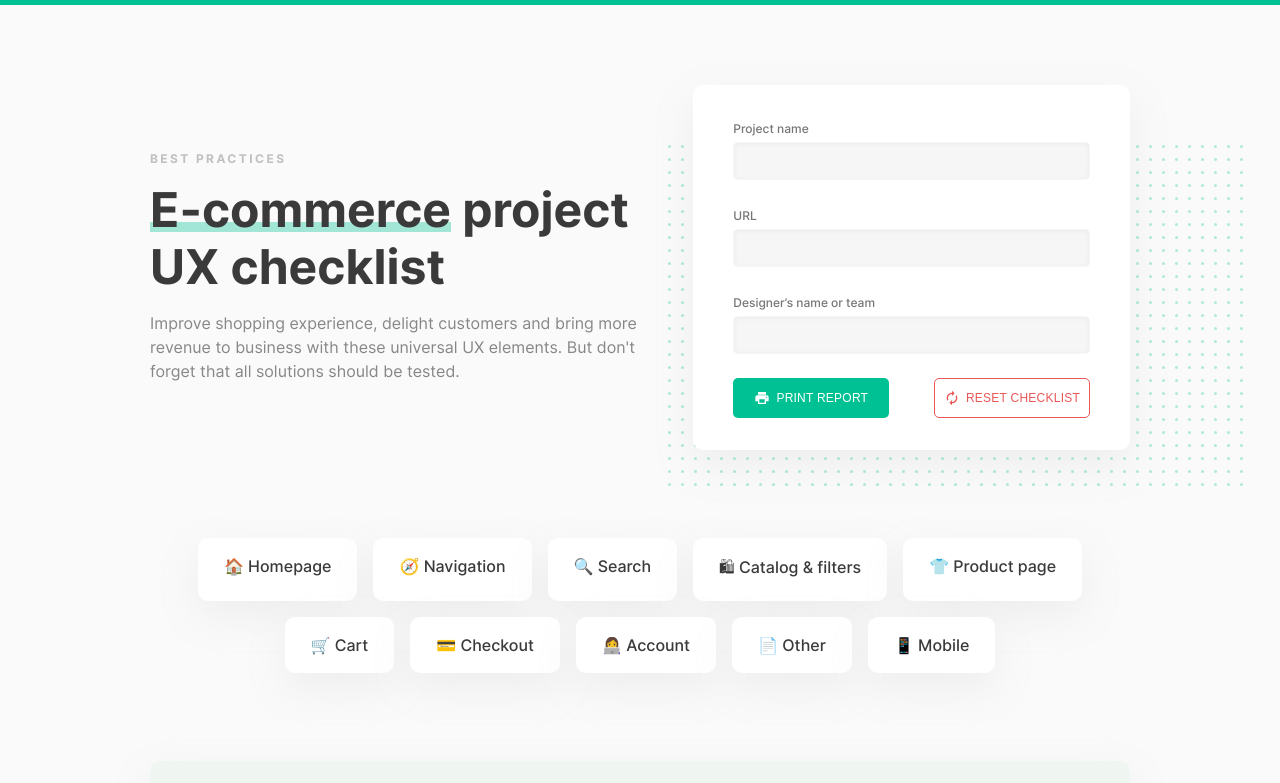
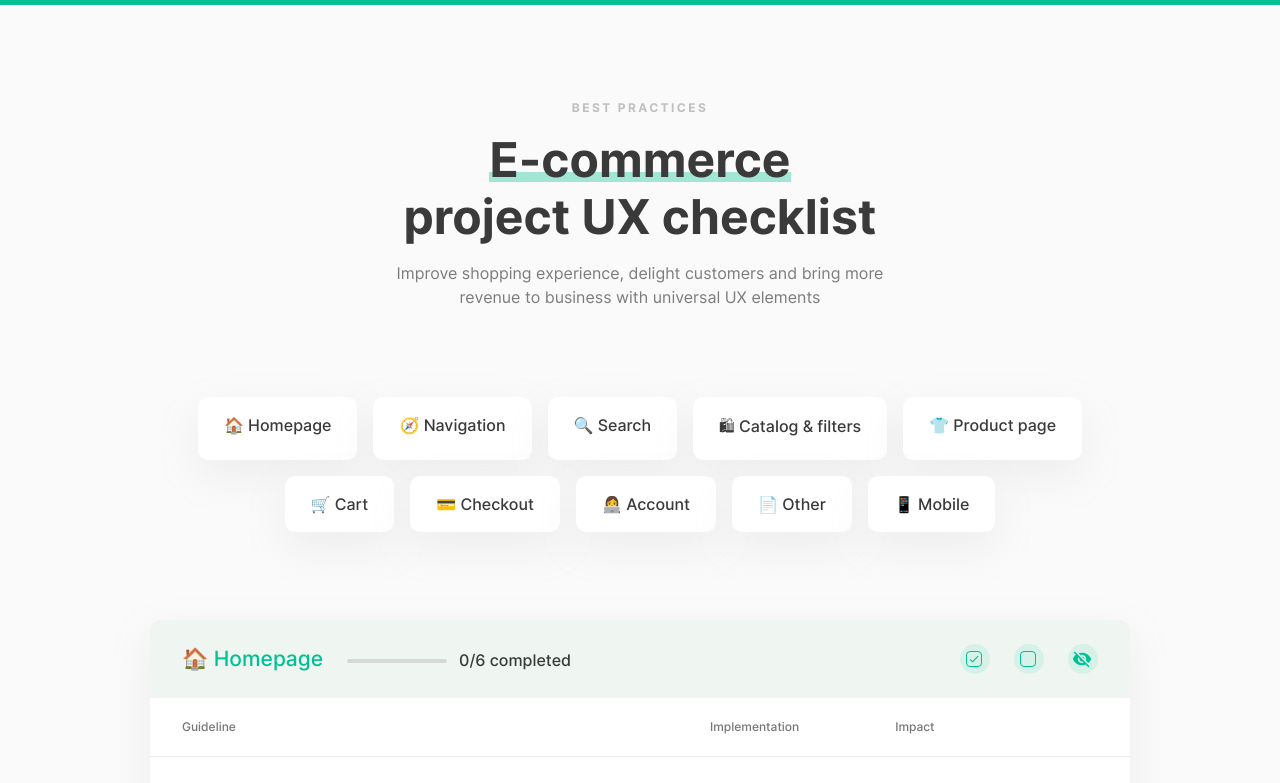
Before and after one commit to vladkyshkan/Ecommerce-UX-Checklist, a React (Create React App) app: page / in a window 1280 px wide. Shown: the top 783 px of the page. Built offline with nearby package versions, Linux system fonts and the light colour scheme.

Commit message:
Removed form section

```diff
--- a/src/components/App.js
+++ b/src/components/App.js
@@ -1,7 +1,6 @@
 import React, { Component } from "react";
 import ButtonNav from "./ButtonNav";
 import Category from "./Category";
-import Form from "./Form";
 import Footer from "./Footer";
 import guidelines from "../guidelines";
 
@@ -18,16 +17,15 @@ class App extends Component {
             <div className="hero-title">
               <h4>Best practices</h4>
               <h1>
-                <span className="highlite">E-commerce</span> project UX
-                checklist
+                <span className="highlite">E-commerce</span>
+                <br />
+                project UX checklist
               </h1>
               <p className="hero-text">
                 Improve shopping experience, delight customers and bring more
-                revenue to business with these universal UX elements. But don't
-                forget that all solutions should be tested.
+                revenue to business with universal UX elements
               </p>
             </div>
-            <Form />
           </div>
           <div className="navigation">
             {Object.keys(this.state.guidelines).map(key => (
--- a/src/components/CategoryHeading.js
+++ b/src/components/CategoryHeading.js
@@ -4,7 +4,11 @@ import CategoryProgress from "./CategoryProgress";
 class CategoryHeading extends Component {
   render() {
     return (
-      <div className="category-heading">
+      <div
+        className={
+          this.props.expanded ? "category-heading" : "category-heading__round"
+        }
+      >
         <div className="category-heading__title">
           <h3>{this.props.name}</h3>
           <CategoryProgress
--- a/src/components/Footer.js
+++ b/src/components/Footer.js
@@ -24,14 +24,6 @@ class Footer extends Component {
           Contact me
         </button>
         <p className="captcha">
-          Icons by Google from <a href="https://material.io">www.material.io</a>{" "}
-          is licensed under{" "}
-          <a href="https://www.apache.org/licenses/LICENSE-2.0">
-            Apache license version 2.0
-          </a>
-          .
-        </p>
-        <p className="captcha">
           Made by <a href="https://vladkyshkan.io">Vlad Kyshkan</a>
         </p>
       </div>
--- a/src/components/Form.js
+++ /dev/null
@@ -1,58 +0,0 @@
-import React, { Component } from "react";
-
-class Form extends Component {
-  render() {
-    return (
-      <div className="hero-form">
-        <form>
-          <label className="label-hero">Project name</label>
-          <input className="input-hero" type="text" id="projectname" />
-        </form>
-        <form>
-          <label className="label-hero">URL</label>
-          <input className="input-hero" type="text" id="url" />
-        </form>
-        <form>
-          <label className="label-hero">Designer’s name or team</label>
-          <input className="input-hero" type="text" id="team" />
-        </form>
-        <div className="buttons">
-          <button className="button-generic button-main button-left">
-            <svg
-              className="button-icon"
-              width="16"
-              height="16"
-              viewBox="0 0 16 16"
-              fill="none"
-              xmlns="http://www.w3.org/2000/svg"
-            >
-              <path
-                d="M12.6666 5.33333H3.33331C2.22665 5.33333 1.33331 6.22667 1.33331 7.33333V11.3333H3.99998V14H12V11.3333H14.6666V7.33333C14.6666 6.22667 13.7733 5.33333 12.6666 5.33333ZM10.6666 12.6667H5.33331V9.33333H10.6666V12.6667ZM12.6666 8C12.3 8 12 7.7 12 7.33333C12 6.96667 12.3 6.66667 12.6666 6.66667C13.0333 6.66667 13.3333 6.96667 13.3333 7.33333C13.3333 7.7 13.0333 8 12.6666 8ZM12 2H3.99998V4.66667H12V2Z"
-                fill="white"
-              />
-            </svg>{" "}
-            Print report
-          </button>
-          <button className="button-generic button-secondary button-right">
-            <svg
-              className="button-icon"
-              width="16"
-              height="16"
-              viewBox="0 0 16 16"
-              fill="none"
-              xmlns="http://www.w3.org/2000/svg"
-            >
-              <path
-                d="M8.00002 3.99999V5.99999L10.6667 3.33332L8.00002 0.666656V2.66666C5.05335 2.66666 2.66669 5.05332 2.66669 7.99999C2.66669 9.04666 2.97335 10.02 3.49335 10.84L4.46669 9.86666C4.16669 9.31332 4.00002 8.67332 4.00002 7.99999C4.00002 5.79332 5.79335 3.99999 8.00002 3.99999ZM12.5067 5.15999L11.5334 6.13332C11.8267 6.69332 12 7.32666 12 7.99999C12 10.2067 10.2067 12 8.00002 12V9.99999L5.33335 12.6667L8.00002 15.3333V13.3333C10.9467 13.3333 13.3334 10.9467 13.3334 7.99999C13.3334 6.95332 13.0267 5.97999 12.5067 5.15999Z"
-                fill="#EB5757"
-              />
-            </svg>
-            Reset checklist
-          </button>
-        </div>
-      </div>
-    );
-  }
-}
-
-export default Form;
--- a/src/css/index.scss
+++ b/src/css/index.scss
@@ -106,12 +106,13 @@ button:focus {
 .hero-screen {
   display: flex;
   align-items: center;
-  justify-content: space-between;
+  justify-content: center;
   margin-top: 80px;
 }
 
 .hero-title {
   width: 50%;
+  text-align: center;
 }
 
 .highlite {
@@ -122,108 +123,8 @@ button:focus {
 }
 
 .hero-text {
-  color: rgba(135, 135, 135, 1);
-}
-
-.hero-form {
-  background-color: white;
-  padding: 32px 40px;
-  box-shadow: 0px 15px 40px rgba(165, 165, 165, 0.15);
-  border-radius: 10px;
-
-  &:after {
-    content: "";
-    position: absolute;
-    margin-left: -65px;
-    top: 145px;
-    width: 580px;
-    height: 350px;
-    z-index: -1;
-    background: url(images/pattern.svg) 0 0;
-  }
-}
-
-.input-hero {
-  width: 100%;
-  margin-top: 4px;
-  margin-bottom: 24px;
-  padding: 10px 16px;
-  background-color: rgba(246, 246, 246, 1);
-  box-shadow: inset 0px 1px 5px rgba(0, 0, 0, 0.05);
-  border-radius: 5px;
-  border: 1px solid transparent;
-}
-
-.input-hero:focus {
-  border: 1px solid rgba(58, 58, 58, 1);
-  outline: none;
-}
-
-input[type="text"] {
-  font-size: 14px;
-  color: rgba(58, 58, 58, 1);
-}
-
-.label-hero {
-  font-size: 12px;
-  font-weight: 500;
-  line-height: 150%;
-  color: rgba(58, 58, 58, 0.7);
-}
-
-.buttons {
-  display: flex;
-  justify-content: space-between;
-}
-
-.button-generic {
-  width: 156px;
-  height: 40px;
-  border-radius: 5px;
-  font-size: 12px;
-  font-weight: 500;
-  line-height: 150%;
-  letter-spacing: 0.02em;
-  text-transform: uppercase;
-  display: flex;
-  align-items: center;
-  justify-content: center;
-}
-
-.button-generic:hover {
-  cursor: pointer;
-  opacity: 0.7;
-}
-
-.button-main {
-  background-color: rgba(0, 193, 147, 1);
-  color: white;
-  border: none;
-}
-
-.button-secondary {
-  background-color: white;
-  color: rgba(235, 87, 87, 1);
-  border: 1px solid rgba(235, 87, 87, 1);
-}
-
-.button-icon {
-  margin-right: 6px;
-}
-
-.button-left {
-  margin-right: 12px;
-}
-
-.button-right {
-  margin-left: 12px;
-}
-
-.pattern {
-  position: absolute;
-  top: 140px;
-  right: 10px;
-  z-index: -1;
+  color: rgb(124, 124, 124);
+  margin: 16px 0 0 0;
 }
 
 // Navigation
@@ -277,6 +178,11 @@ a.button-nav {
   align-items: center;
   justify-content: space-between;
   border-radius: 10px 10px 0 0;
+}
+
+.category-heading__round {
+  @extend .category-heading;
+  border-radius: 10px;
 }
 
 .category-heading__title {
@@ -408,6 +314,10 @@ a.button-nav {
   display: inline-block;
   width: 400px;
   line-height: 150%;
+
+  &:hover {
+    cursor: pointer;
+  }
 }
 
 .checkbox-hidden {
@@ -422,6 +332,10 @@ a.button-nav {
   height: 16px;
   border: 1px solid rgba(196, 196, 196, 1);
   border-radius: 4px;
+
+  &:hover {
+    cursor: pointer;
+  }
 }
 
 .implementation-tag,
@@ -510,6 +424,35 @@ input[type="checkbox"]:checked
   flex-direction: column;
 }
 
+.button-generic {
+  width: 156px;
+  height: 40px;
+  border-radius: 5px;
+  font-size: 12px;
+  font-weight: 500;
+  line-height: 150%;
+  letter-spacing: 0.02em;
+  text-transform: uppercase;
+  display: flex;
+  align-items: center;
+  justify-content: center;
+}
+
+.button-generic:hover {
+  cursor: pointer;
+  opacity: 0.7;
+}
+
+.button-main {
+  background-color: rgba(0, 193, 147, 1);
+  color: white;
+  border: none;
+}
+
+.button-icon {
+  margin-right: 6px;
+}
+
 .button-center {
   margin-bottom: 48px;
 }
```
